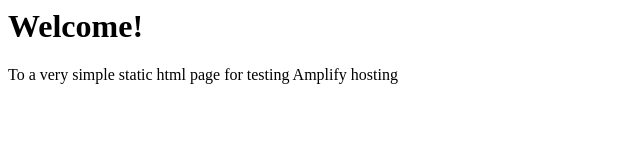
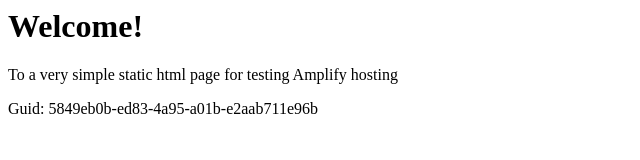
Before and after one commit to aws-aemilia-arn/Github-PR-Commit-Integration-Test-DoNotTouch-v1-preprod-eu-north-1, a website: page src/index.html in a window 1280 px wide. Shown: the whole page, without its empty margins (0-640 px from the left). Drawn offline with Linux system fonts and the light colour scheme.

Commit message:
commit from integ tests

```diff
--- a/src/index.html
+++ b/src/index.html
@@ -1,3 +1,5 @@
+
+
 <html lang="en">
 
 <head>
@@ -10,6 +12,6 @@
 <body>
     <h1>Welcome!</h1>
     <p>To a very simple static html page for testing Amplify hosting</p>
-</body>
+    <p>Guid: 5849eb0b-ed83-4a95-a01b-e2aab711e96b</p></body>
 
 </html>
```
